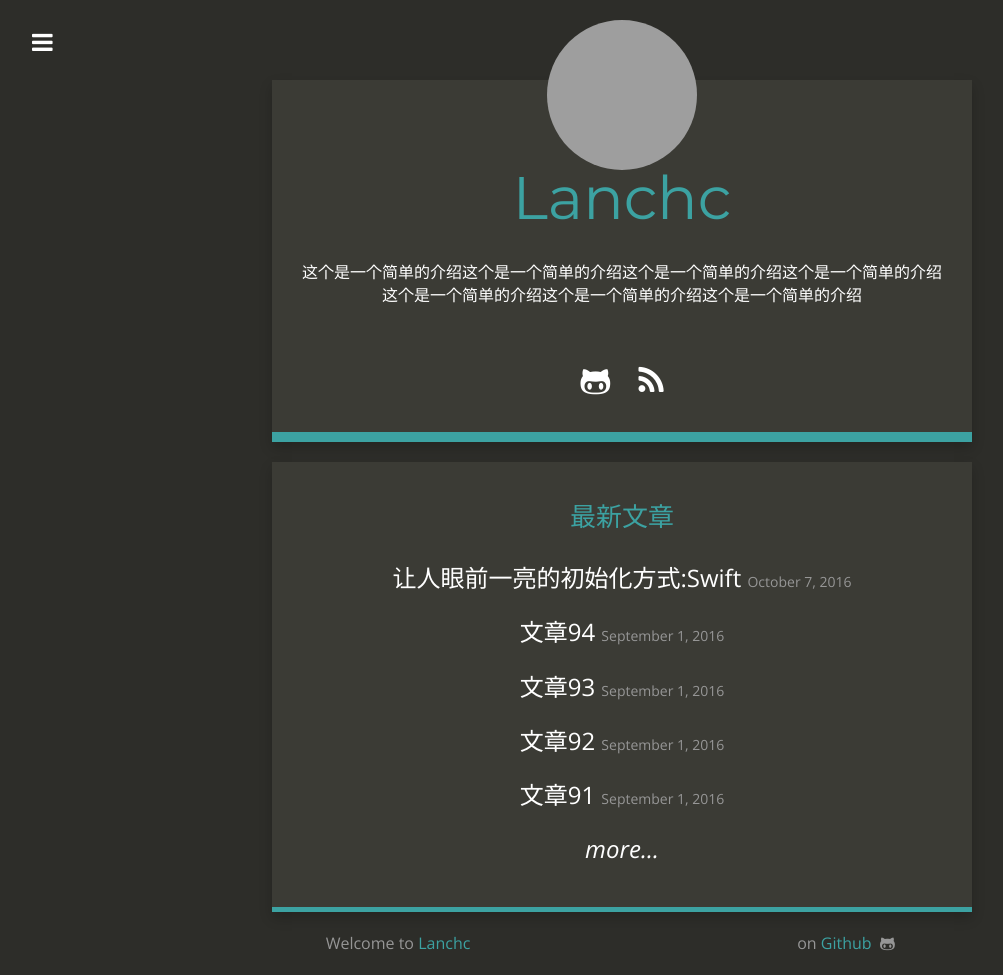
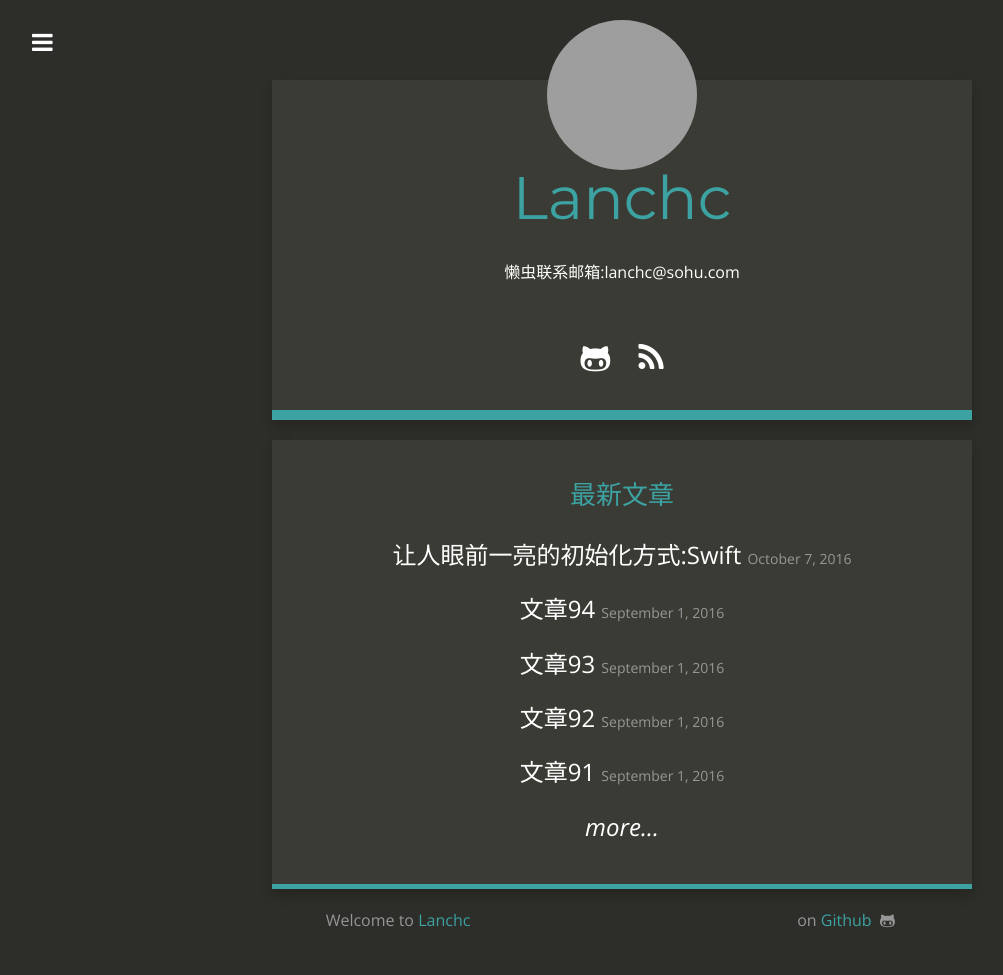
Before and after one commit to Muinch/muinch.github.io, a Jekyll site: the page built from index.html, in a window 1280 px wide. Shown: the whole page, without its empty margins (18-1021 px from the left). Built offline with Jekyll 4.4.1, drawn with Linux system fonts in a browser that asks for light colours; nearby versions of some CDN libraries; after the commit the page ends 952 px from its top, so only the background shows below that; grey boxes are pictures that could not be loaded.

Commit message:
Update _config.yml

```diff
--- a/_config.yml
+++ b/_config.yml
@@ -4,7 +4,7 @@ email: lanchc@sohu.com
 description: "这是一个简单的博客"
 baseurl: ""
 url: "https://lanchc.github.io/"
-title_description: "这个是一个简单的介绍这个是一个简单的介绍这个是一个简单的介绍这个是一个简单的介绍这个是一个简单的介绍这个是一个简单的介绍这个是一个简单的介绍"
+title_description: "懒虫联系邮箱:lanchc@sohu.com"
 title_image: "https://www.gravatar.com/avatar/00000000000000000000000000000000?s=500&d=mm"
 github_repository: https://github.com/lanchc/lanchc.github.io
 post_limit: 5
```
